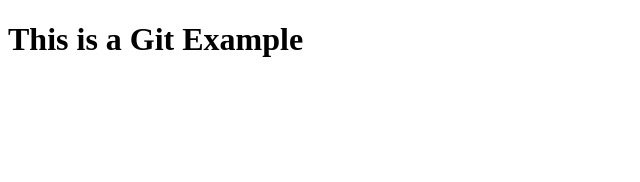
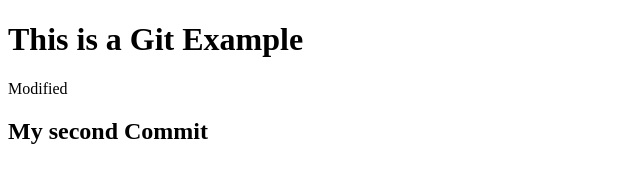
Before and after one commit to hashim-baig/gitExample, a plain HTML site: page index.html in a window 1280 px wide. Shown: the whole page, without its empty margins (0-640 px from the left). Drawn offline with Linux system fonts and the light colour scheme.

Commit message:
My second commit

```diff
--- a/index.html
+++ b/index.html
@@ -7,5 +7,7 @@
 </head>
 <body>
     <h1>This is a Git Example</h1>
+    <p>Modified</p>
+    <h2>My second Commit</h2>
 </body>
 </html>
```
